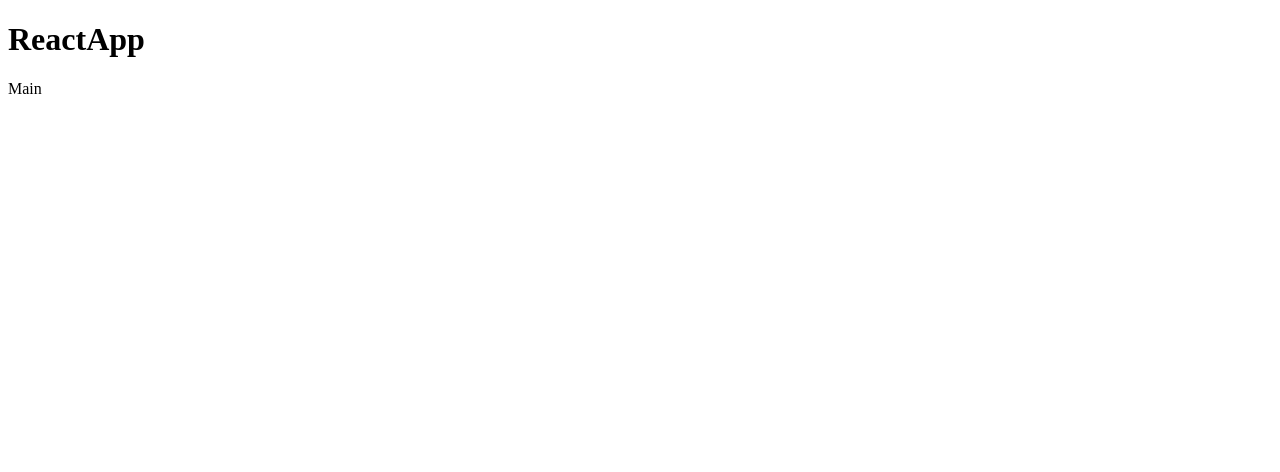
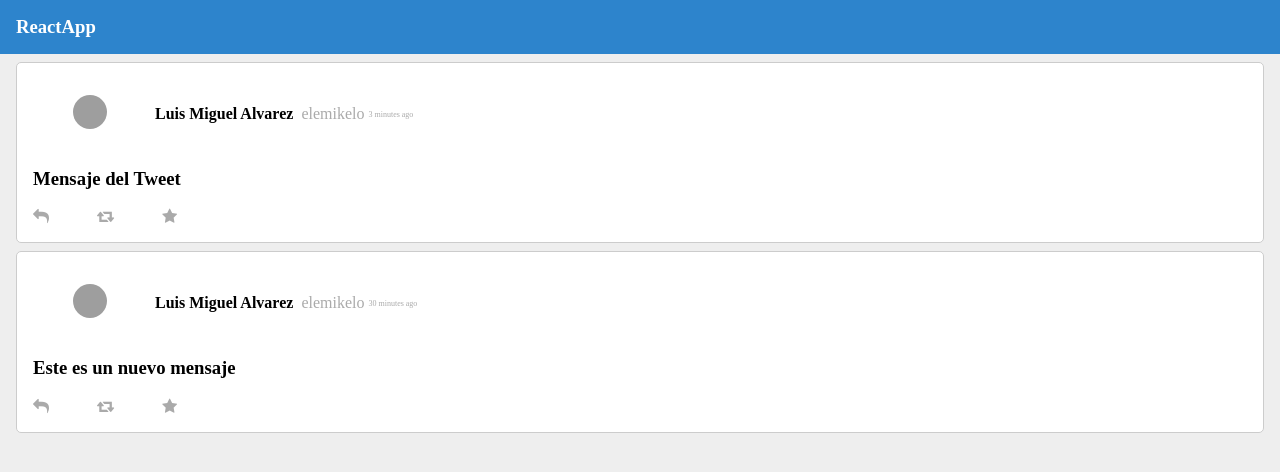
Before and after one commit to elemikelo/reactapp, a React app: page / in a window 1280 px wide. Shown: the top 472 px of the page. Built offline with nearby package versions, Linux system fonts and the light colour scheme; grey boxes are pictures that could not be loaded.

Commit message:
Created  components: message, message list. And layout.

```diff
--- a/package.json
+++ b/package.json
@@ -18,11 +18,13 @@
     "css-loader": "^0.25.0",
     "extract-text-webpack-plugin": "^1.0.1",
     "html-webpack-plugin": "^2.24.1",
+    "moment": "^2.18.1",
     "style-loader": "^0.13.1",
     "webpack": "^1.13.3",
     "webpack-dev-server": "^1.16.2"
   },
   "dependencies": {
+    "normalize-css": "^2.3.1",
     "react": "^15.6.1",
     "react-dom": "^15.6.1"
   }
--- a/src/assets/index.html
+++ b/src/assets/index.html
@@ -1,14 +1,18 @@
 <!DOCTYPE html>
 <html lang="en">
+
 <head>
     <meta charset="UTF-8">
     <meta name="viewport" content="width=device-width, initial-scale=1.0">
     <meta http-equiv="X-UA-Compatible" content="ie=edge">
     <title>ReactApp</title>
+    <link rel="stylesheet" href="https://cdnjs.cloudflare.com/ajax/libs/font-awesome/4.7.0/css/font-awesome.min.css">
 </head>
+
 <body>
     <div id="root">
-        Hola Mundo
+
     </div>
 </body>
+
 </html>
--- /dev/null
+++ b/src/components/App/app.css
@@ -0,0 +1,4 @@
+body {
+  margin: 0 auto;
+  background-color: #eee;
+}
--- a/src/components/App/index.jsx
+++ b/src/components/App/index.jsx
@@ -1,10 +1,12 @@
 import React, { Component } from 'react'
+import 'normalize-css'
 
+import styles from './app.css'
 import Header from '../Header'
 import Main from '../Main'
 
 class App extends Component {
-    render(){
+    render() {
         return (
             <div>
                 <Header />
--- a/src/components/Header/index.jsx
+++ b/src/components/Header/index.jsx
@@ -2,10 +2,10 @@ import React, { Component } from 'react'
 import styles from './header.css'
 
 class Header extends Component {
-    render(){
+    render() {
         return (
-            <header className="{styles.root}">
-                <h1 className="{styles.logo}">ReactApp</h1>
+            <header className={styles.root}>
+                <h1 className={styles.logo}>ReactApp</h1>
             </header>
         )
     }
--- a/src/components/Main/index.jsx
+++ b/src/components/Main/index.jsx
@@ -1,9 +1,32 @@
 import React, { Component } from 'react'
+import MessageList from '../MessageList'
 
 class Main extends Component {
-    render(){
-        return <div>Main</div>
+  constructor() {
+    super()
+    this.state = {
+      messages: [{
+        text: 'Mensaje del Tweet',
+        picture: 'https://pbs.twimg.com/profile_images/837798884999114756/b8NM7dto_400x400.jpg',
+        displayName: 'Luis Miguel Alvarez',
+        username: 'elemikelo',
+        date: Date.now() - 180000
+      },
+      {
+        text: 'Este es un nuevo mensaje',
+        picture: 'https://pbs.twimg.com/profile_images/837798884999114756/b8NM7dto_400x400.jpg',
+        displayName: 'Luis Miguel Alvarez',
+        username: 'elemikelo',
+        date: Date.now() - 1800000
+      }]
     }
+  }
+
+  render() {
+    return (
+      <MessageList messages={this.state.messages} />
+    )
+  }
 }
 
 export default Main
--- /dev/null
+++ b/src/components/Message/index.jsx
@@ -0,0 +1,35 @@
+import React, { Component } from 'react'
+import moment from 'moment'
+import styles from './Message.css'
+
+class Message extends Component {
+  constructor(props) {
+    super(props)
+  }
+
+  render() {
+
+    let dateFormat = moment(this.props.date).fromNow()
+
+    return (
+      <div className={styles.root}>
+        <div className={styles.user}>
+          <figure>
+            <img className={styles.avatar} src={this.props.picture} />
+          </figure>
+          <span className={styles.displayName}>{this.props.displayName}</span>
+          <span className={styles.username}>{this.props.username}</span>
+          <span className={styles.date}>{dateFormat}</span>
+        </div>
+        <h3>{this.props.text}</h3>
+        <div className={styles.buttons}>
+          <div className={styles.icon}><span className='fa fa-reply'></span></div>
+          <div className={styles.icon}><span className='fa fa-retweet'></span></div>
+          <div className={styles.icon}><span className='fa fa-star'></span></div>
+        </div>
+      </div>
+    )
+  }
+}
+
+export default Message
--- /dev/null
+++ b/src/components/Message/message.css
@@ -0,0 +1,48 @@
+.root {
+  background-color: #fff;
+  border: 1px solid #ccc;
+  border-radius: 5px;
+  margin: 0.5em;
+  padding: 1em;
+}
+
+.text {
+  font-size: 16pt;
+  font-weight: 200;
+}
+
+.user {
+  display: flex;
+  align-items: center;
+}
+
+.avatar {
+  width: 34px;
+  height: 34px;
+  border-radius: 50%;
+}
+
+.displayName {
+  font-weight: bold;
+  padding: 0.5em;
+}
+
+.username {
+  color: #aaa;
+}
+
+.date {
+  color: #aaa;
+  padding: 0.5em;
+  font-size: 8px;
+}
+
+.buttons {
+  display: flex;
+  justify-content: flex-start;
+  color: #aaa;
+}
+
+.icon {
+  margin-right: 3em;
+}
--- /dev/null
+++ b/src/components/MessageList/index.jsx
@@ -0,0 +1,28 @@
+import React, { Component } from 'react'
+
+import Message from '../Message'
+import styles from './message-list.css'
+
+class MessageList extends Component {
+  constructor(props) {
+    super(props)
+  }
+  render() {
+    return (
+      <div className={styles.root}>
+        {this.props.messages.map(msg => {
+          return (
+            <Message
+              text={msg.text}
+              picture={msg.picture}
+              displayName={msg.displayName}
+              username={msg.username}
+              date={msg.date} />
+          )
+        })}
+      </div>
+    )
+  }
+}
+
+export default MessageList
--- /dev/null
+++ b/src/components/MessageList/message-list.css
@@ -0,0 +1,3 @@
+.root {
+  margin: 0.5em;
+}
```
Also changed, not shown: 4 other files (tests, documents, lock files or other folders).
